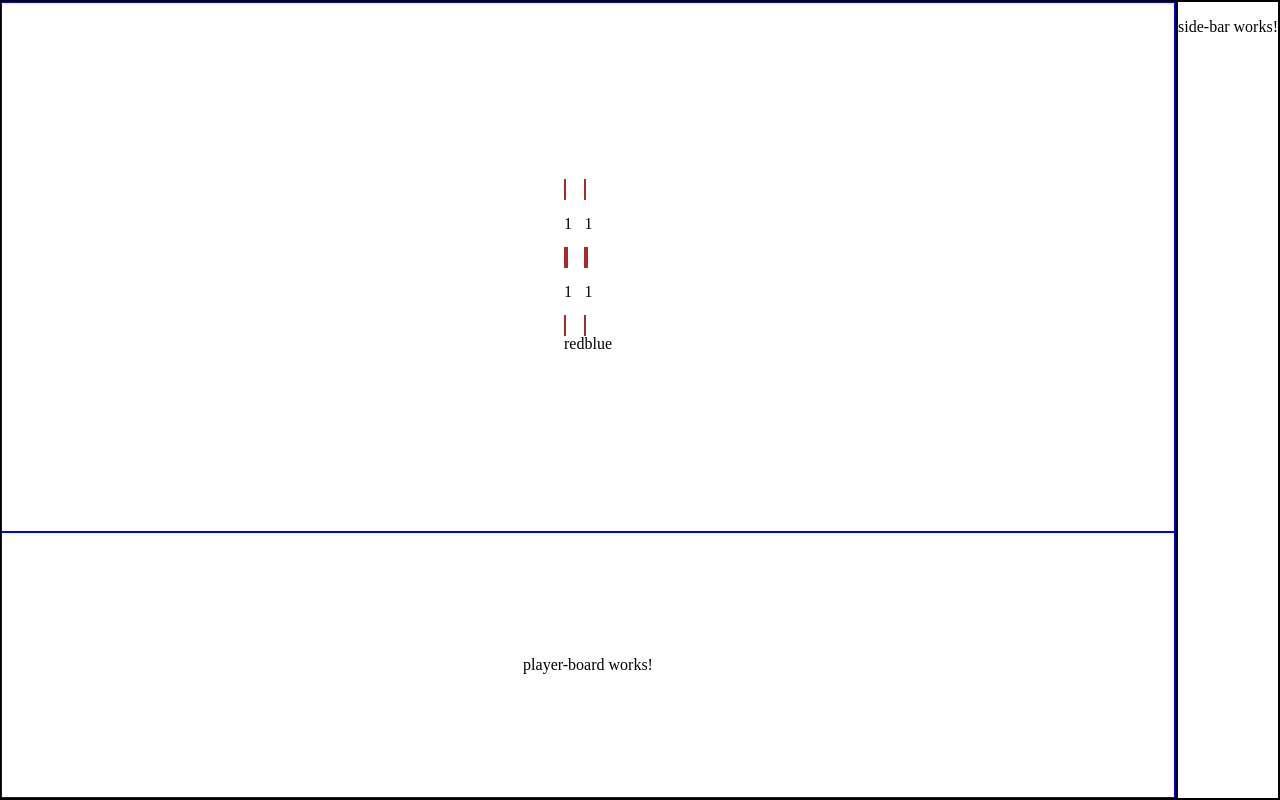
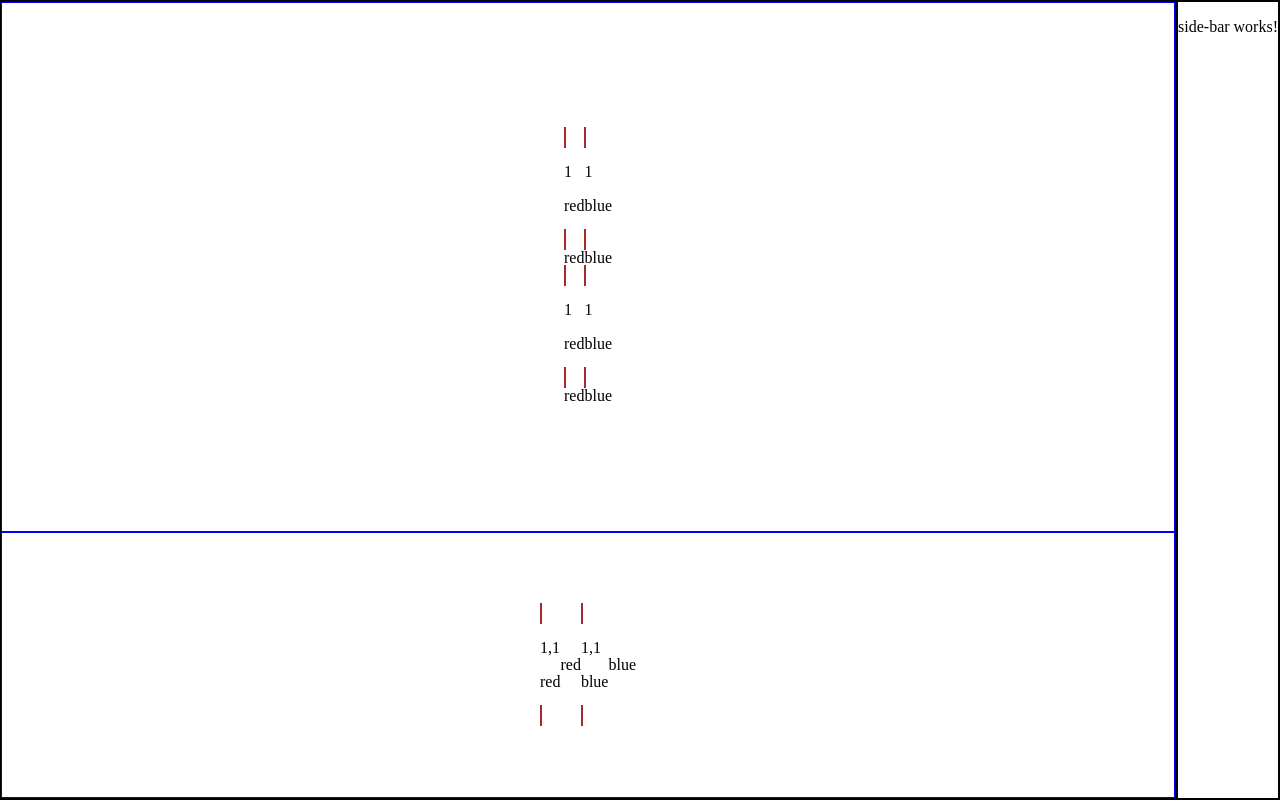
Before and after one commit to Djimovanberlo/stackin-paper, an Angular app: page / in a window 1280 px wide. Built offline with nearby package versions, Linux system fonts and the light colour scheme.

Commit message:
data to both player & target board

```diff
--- a/src/app/card-player/card-player.component.html
+++ b/src/app/card-player/card-player.component.html
@@ -1,3 +1,6 @@
 <card>
-  <div>card-player works!</div>
+  <div card-content>
+    <p>{{ card().values }}</p>
+    <p>{{ card().colour }}</p>
+  </div>
 </card>
--- a/src/app/card-player/card-player.component.ts
+++ b/src/app/card-player/card-player.component.ts
@@ -1,5 +1,6 @@
-import { Component } from '@angular/core';
+import { Component, input } from '@angular/core';
 import { CardComponent } from '../card/card.component';
+import { CardPlayer } from '../card';
 
 @Component({
   selector: 'card-player',
@@ -7,4 +8,6 @@ import { CardComponent } from '../card/card.component';
   templateUrl: './card-player.component.html',
   styleUrl: './card-player.component.scss',
 })
-export class CardPlayerComponent {}
+export class CardPlayerComponent {
+  readonly card = input.required<CardPlayer>();
+}
--- a/src/app/card-stack/card-target-stack.component.html
+++ b/src/app/card-stack/card-target-stack.component.html
@@ -1,5 +1,4 @@
-@if (stack) { @for (card of stack.cards; track $index) {
+@for (card of stack().cards; track $index) {
 <card-target [card]="card" />
+<div>{{ stack().colour }}</div>
 }
-<div>{{ stack.colour }}</div>
-}
--- a/src/app/card-stack/card-target-stack.component.ts
+++ b/src/app/card-stack/card-target-stack.component.ts
@@ -1,4 +1,4 @@
-import { Component, Input } from '@angular/core';
+import { Component, input } from '@angular/core';
 import { CardTargetStack } from '../card';
 import { GameColour } from '../game-colour';
 import { CardTargetComponent } from '../card-target/card-target.component';
@@ -10,5 +10,5 @@ import { CardTargetComponent } from '../card-target/card-target.component';
   styleUrl: './card-target-stack.component.scss',
 })
 export class CardTargetStackComponent {
-  @Input({ required: true }) stack?: CardTargetStack;
+  readonly stack = input.required<CardTargetStack>();
 }
--- a/src/app/card-target/card-target.component.html
+++ b/src/app/card-target/card-target.component.html
@@ -1,5 +1,6 @@
 <card>
-  <div card-title>
-    <p>{{ card?.value }}</p>
+  <div card-content>
+    <p>{{ card().value }}</p>
+    <p>{{ card().colour }}</p>
   </div>
 </card>
--- a/src/app/card-target/card-target.component.ts
+++ b/src/app/card-target/card-target.component.ts
@@ -1,4 +1,4 @@
-import { Component, CUSTOM_ELEMENTS_SCHEMA, Input } from '@angular/core';
+import { Component, input } from '@angular/core';
 import { CardComponent } from '../card/card.component';
 import { CardTarget } from '../card';
 
@@ -9,5 +9,5 @@ import { CardTarget } from '../card';
   styleUrl: './card-target.component.scss',
 })
 export class CardTargetComponent {
-  @Input({ required: true }) card?: CardTarget;
+  readonly card = input.required<CardTarget>();
 }
--- a/src/app/card/card.component.html
+++ b/src/app/card/card.component.html
@@ -1 +1 @@
-<ng-content select="[card-title]"></ng-content>
+<ng-content select="[card-content]" />
--- a/src/app/mock-data.ts
+++ b/src/app/mock-data.ts
@@ -30,4 +30,13 @@ export const mockTargetCards: CardTargetStack[] = [
   },
 ];
 
-export const mockPlayerCards: CardPlayer[] = [];
+export const mockPlayerCards: CardPlayer[] = [
+  {
+    colour: GameColour.Red,
+    values: [1, 1],
+  },
+  {
+    colour: GameColour.Blue,
+    values: [1, 1],
+  },
+];
--- a/src/app/player-board/player-board.component.html
+++ b/src/app/player-board/player-board.component.html
@@ -1 +1,4 @@
-<p>player-board works!</p>
+@for (card of playerCards(); track $index) {
+<card-player [card]="card" />
+<div>{{ card.colour }}</div>
+}
--- a/src/app/player-board/player-board.component.ts
+++ b/src/app/player-board/player-board.component.ts
@@ -1,9 +1,14 @@
-import { Component } from '@angular/core';
+import { Component, computed, inject } from '@angular/core';
+import { CardPlayerComponent } from '../card-player/card-player.component';
+import { GameService } from '../game.service';
 
 @Component({
   selector: 'player-board',
-  imports: [],
+  imports: [CardPlayerComponent],
   templateUrl: './player-board.component.html',
   styleUrl: './player-board.component.scss',
 })
-export class PlayerBoardComponent {}
+export class PlayerBoardComponent {
+  private gameService = inject(GameService);
+  readonly playerCards = computed(() => this.gameService.playerCards());
+}
--- a/src/app/target-board/target-board.component.ts
+++ b/src/app/target-board/target-board.component.ts
@@ -10,5 +10,7 @@ import { CardTargetStackComponent } from '../card-stack/card-target-stack.compon
 })
 export class TargetBoardComponent {
   private gameService = inject(GameService);
-  targetCardsStacks = computed(() => this.gameService.targetCardsStacks());
+  readonly targetCardsStacks = computed(() =>
+    this.gameService.targetCardsStacks()
+  );
 }
```
